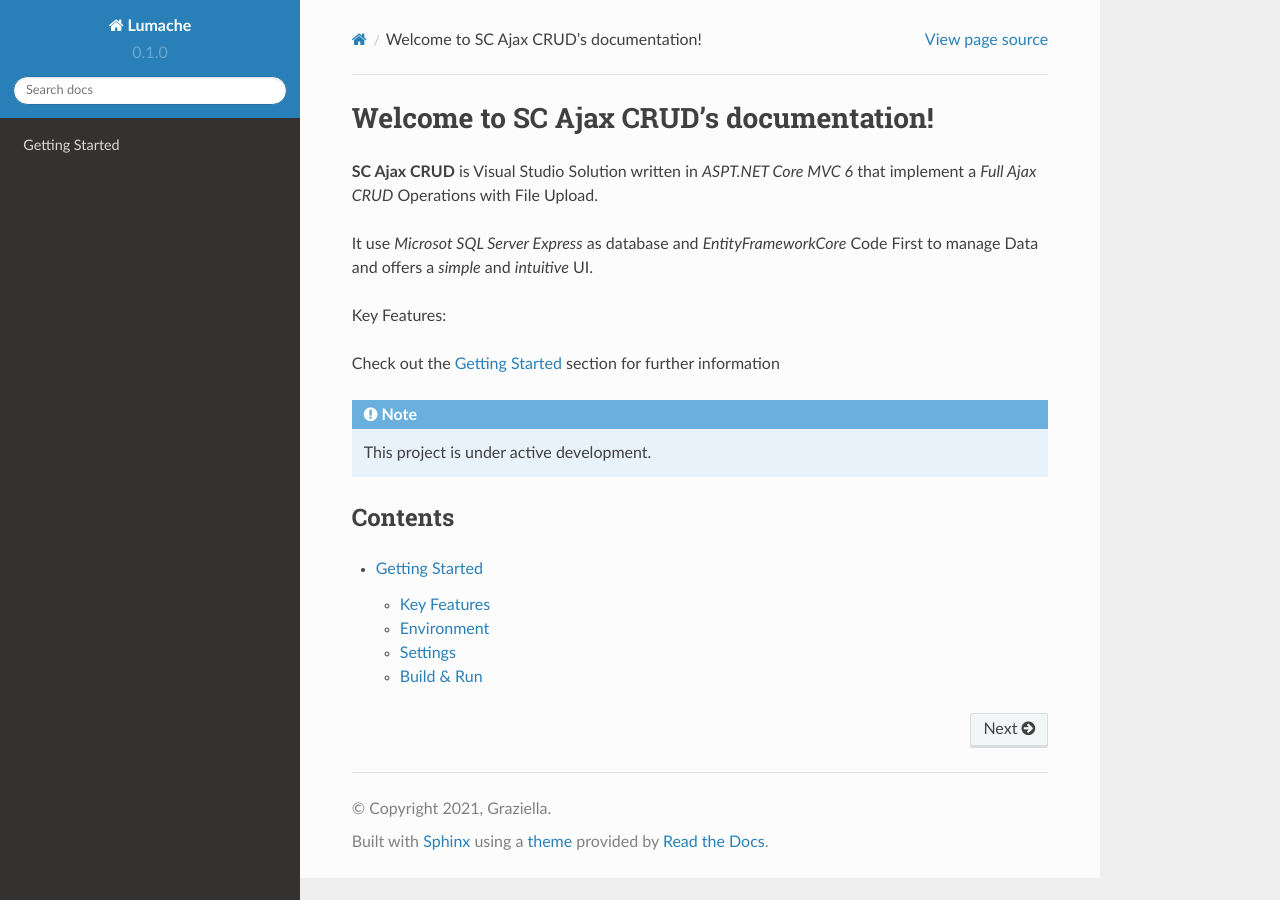
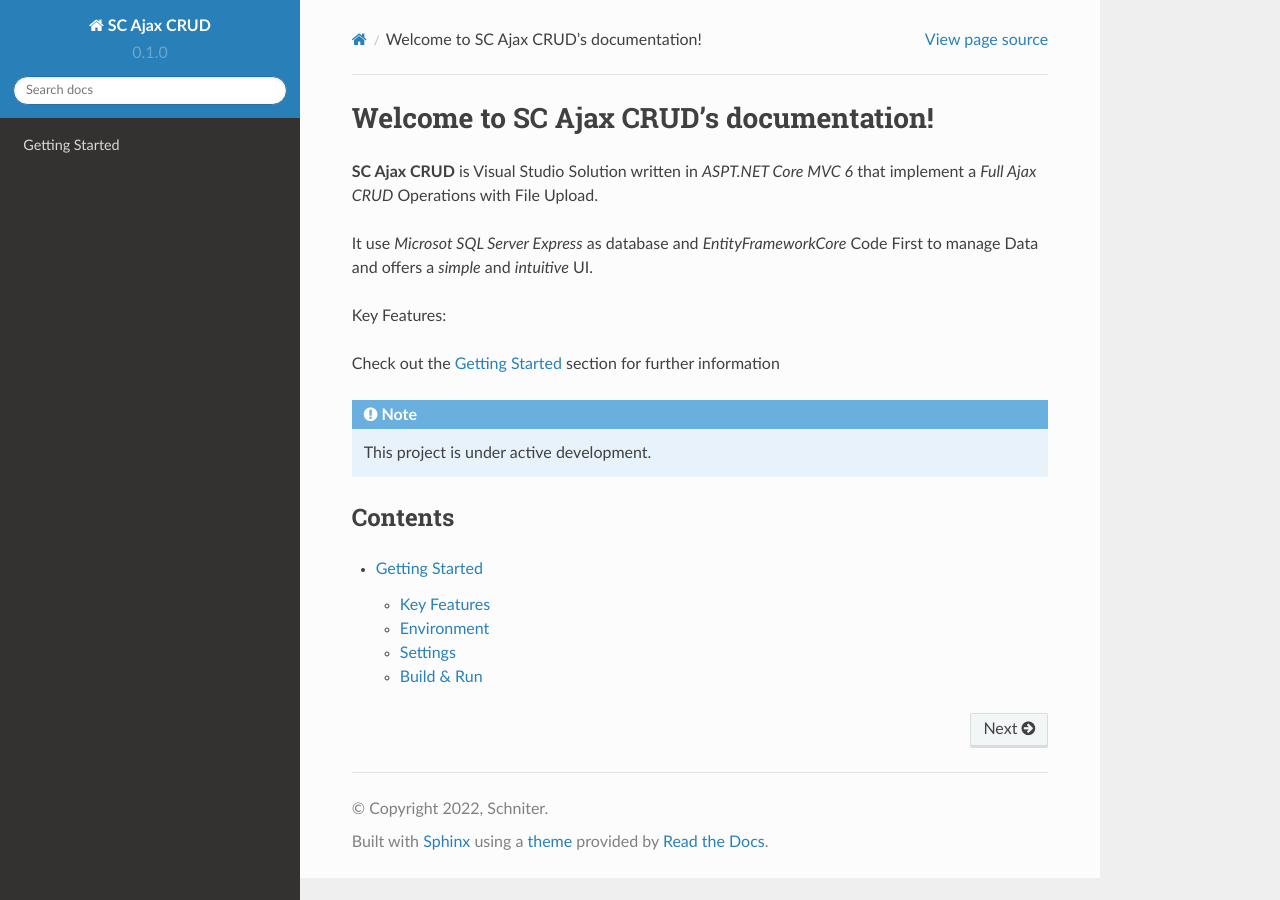
Before and after one commit to chniter/AjaxCRUDDoc, a Sphinx documentation site: the page built from docs/source/index.rst, in a window 1280 px wide. Built offline with Sphinx 7.4.7 and the Read the Docs theme 2.0.0, drawn with Linux system fonts in a browser that asks for light colours.

Commit message:
Update conf.py

```diff
--- a/docs/source/conf.py
+++ b/docs/source/conf.py
@@ -2,9 +2,9 @@
 
 # -- Project information
 
-project = 'Lumache'
-copyright = '2021, Graziella'
-author = 'Graziella'
+project = 'SC Ajax CRUD'
+copyright = '2022, Schniter'
+author = 'Schniter'
 
 release = '0.1'
 version = '0.1.0'
```
